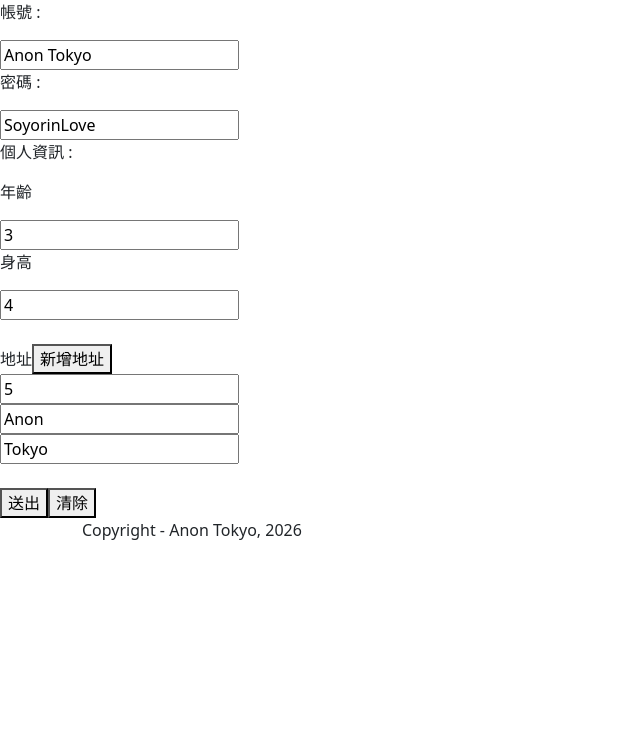
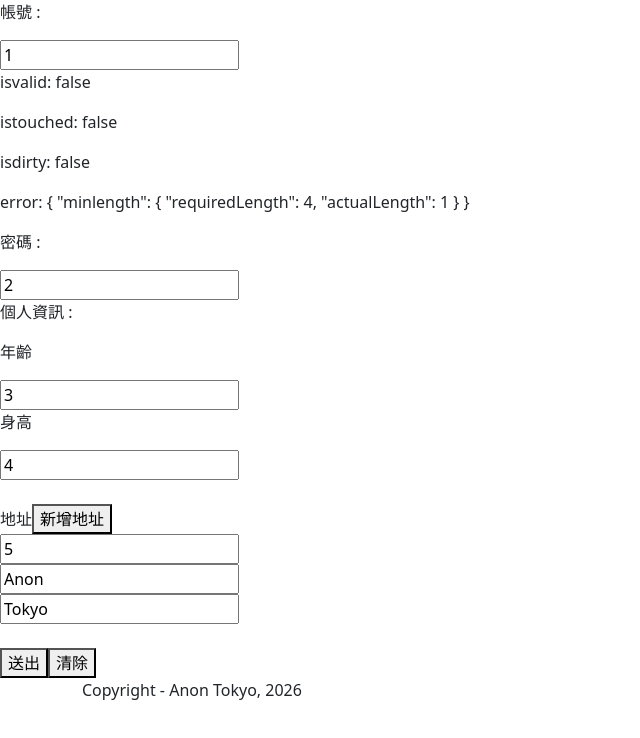
Before and after one commit to reboot0707/AnonTokyo2026Aug, an Angular app: page / in a window 1280 px wide. Shown: the top 738 px of the page, without its empty margins (0-640 px from the left). Built offline with nearby package versions, Linux system fonts and the light colour scheme.

Commit message:
feat: 實作表單驗證

```diff
--- a/src/app/sign-up/sign-up.html
+++ b/src/app/sign-up/sign-up.html
@@ -1,6 +1,22 @@
 <form [formGroup]="form">
   <p>帳號 :</p>
   <input formControlName="account">
+  <!-- @if (form.get('account')?.touched && form.get('account')?.invalid){
+    <p><span class="Red">驗證錯誤!</span></p>
+  } -->
+@if (form.get('account')?.touched && form.get('account')?.getError('required')){
+    <p><span class="Red">此欄位必填!</span></p>
+}
+
+@if (form.get('account')?.touched && form.get('account')?.getError('minlength')){
+    <p><span class="Red">帳號長度需要大於 4</span></p>
+}
+
+  <p>isvalid: {{ form.get('account')?.valid  }}</p>
+  <p>istouched: {{ form.get('account')?.touched }}</p>
+  <p>isdirty: {{ form.get('account')?.dirty }}</p>
+  <p>error: {{ form.get('account')?.errors | json }}</p>
+
   <p>密碼 :</p>
   <input formControlName="password">
 
--- a/src/app/sign-up/sign-up.ts
+++ b/src/app/sign-up/sign-up.ts
@@ -1,17 +1,19 @@
 import { Component } from '@angular/core';
-import { FormArray, FormControl, FormGroup, ReactiveFormsModule } from '@angular/forms';
+import { FormArray, FormControl, FormGroup, ReactiveFormsModule, Validators } from '@angular/forms';
 import { debounceTime } from 'rxjs';
+import { Article } from "../article/article";
+import { JsonPipe } from '@angular/common';
 
 @Component({
   selector: 'app-sign-up',
-  imports: [ReactiveFormsModule],
+  imports: [ReactiveFormsModule, Article, JsonPipe],
   templateUrl: './sign-up.html',
   styleUrl: './sign-up.css',
 })
 export class SignUp {
   form = new FormGroup({
-    account: new FormControl('1'),
-    password: new FormControl('2'),
+    account: new FormControl('1', [Validators.required, Validators.minLength(4)]),
+    password: new FormControl('2', [Validators.required, Validators.minLength(8)]),
     info: new FormGroup({
       age: new FormControl(3),
       tall: new FormControl(4)
@@ -33,21 +35,27 @@ export class SignUp {
     //console.log(this.form);
     //this.form.get('account')?.setValue('Anon Tokyo')
 
-    this.form.patchValue({
-      account: 'Anon Tokyo',
-      password: 'SoyorinLove'
-    })
+    // this.form.patchValue({
+    //   account: 'Anon Tokyo',
+    //   password: 'SoyorinLove'
+    // })
 
-    this.form.get('account')?.valueChanges
-      .pipe(debounceTime(500))  //rxjs
-      .subscribe((input) => {
-        console.log(`value changed to: ${input}`);
-      })
+    // this.form.get('account')?.valueChanges
+    //   .pipe(debounceTime(500))  //rxjs
+    //   .subscribe((input) => {
+    //     console.log(`value changed to: ${input}`);
+    //   })
   }
 
   submit() {
-    console.log(this.form);
-    console.log(this.form.value);
+    // console.log(this.form);
+    // console.log(this.form.value);
+    if (this.form.invalid) {
+      alert('check is required!');
+      console.log(this.form.get('account')?.errors);
+      return;
+    }
+    console.log('data is sent to api');
   }
 
   clear() {
```
